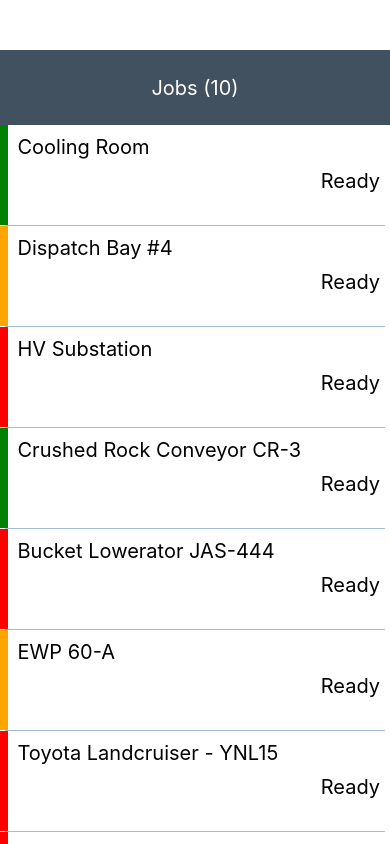
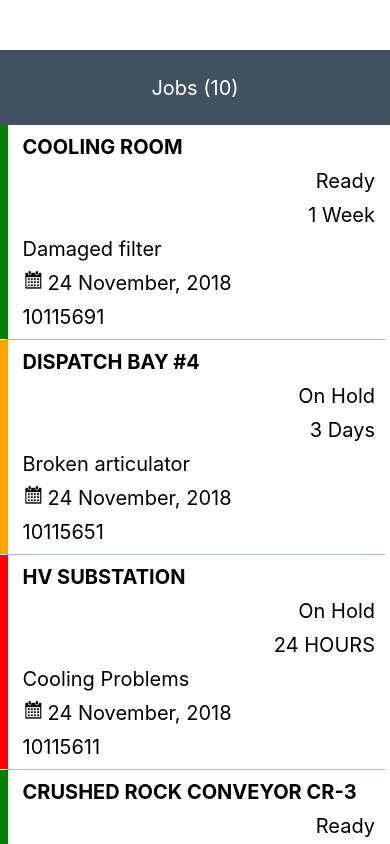
Before and after one commit to lukephelan/fieldworker, a React Native app: screen / in a window 390 px wide. Built offline with nearby package versions, Linux system fonts and the light colour scheme.

Commit message:
Rearrange list item layout

```diff
--- a/assets/mockData.js
+++ b/assets/mockData.js
@@ -6,7 +6,7 @@ let mockData = [
       "Longitude": "",
       "Priority": 3,
       "Description": "Damaged filter",
-      "DateRaised": "",
+      "DateRaised": "24 November, 2018",
       "JobNumber": "10115691",
       "Turnaround": "1 Week",
       "Status": "Ready"
@@ -18,10 +18,10 @@ let mockData = [
       "Longitude": "",
       "Priority": 2,
       "Description": "Broken articulator",
-      "DateRaised": "",
+      "DateRaised": "24 November, 2018",
       "JobNumber": "10115651",
       "Turnaround": "3 Days",
-      "Status": "Ready"
+      "Status": "On Hold"
     },
     {
       "Asset": "HV Substation",
@@ -30,10 +30,10 @@ let mockData = [
       "Longitude": "",
       "Priority": 1,
       "Description": "Cooling Problems",
-      "DateRaised": "",
+      "DateRaised": "24 November, 2018",
       "JobNumber": "10115611",
       "Turnaround": "24 HOURS",
-      "Status": "Ready"
+      "Status": "On Hold"
     },
     {
       "Asset": "Crushed Rock Conveyor CR-3",
@@ -42,7 +42,7 @@ let mockData = [
       "Longitude": "",
       "Priority": 3,
       "Description": "Cooling Problems",
-      "DateRaised": "",
+      "DateRaised": "24 November, 2018",
       "JobNumber": "10115600",
       "Turnaround": "24 HOURS",
       "Status": "Ready"
@@ -54,7 +54,7 @@ let mockData = [
       "Longitude": "",
       "Priority": 1,
       "Description": "Cooling Problems",
-      "DateRaised": "",
+      "DateRaised": "24 November, 2018",
       "JobNumber": "10115599",
       "Turnaround": "24 HOURS",
       "Status": "Ready"
@@ -66,7 +66,7 @@ let mockData = [
       "Longitude": "",
       "Priority": 2,
       "Description": "Broken damper",
-      "DateRaised": "",
+      "DateRaised": "24 November, 2018",
       "JobNumber": "10115089",
       "Turnaround": "24 HOURS",
       "Status": "Ready"
@@ -78,7 +78,7 @@ let mockData = [
       "Longitude": "",
       "Priority": 1,
       "Description": "Cooling Problems",
-      "DateRaised": "",
+      "DateRaised": "24 November, 2018",
       "JobNumber": "10115692",
       "Turnaround": "24 HOURS",
       "Status": "Ready"
@@ -90,7 +90,7 @@ let mockData = [
       "Longitude": "",
       "Priority": 1,
       "Description": "Cooling Problems",
-      "DateRaised": "",
+      "DateRaised": "24 November, 2018",
       "JobNumber": "10115700",
       "Turnaround": "24 HOURS",
       "Status": "Ready"
@@ -102,7 +102,7 @@ let mockData = [
       "Longitude": "",
       "Priority": 3,
       "Description": "Cooling Problems",
-      "DateRaised": "",
+      "DateRaised": "24 November, 2018",
       "JobNumber": "10115816",
       "Turnaround": "24 HOURS",
       "Status": "Ready"
@@ -114,7 +114,7 @@ let mockData = [
       "Longitude": "",
       "Priority": 3,
       "Description": "Cooling Problems",
-      "DateRaised": "",
+      "DateRaised": "24 November, 2018",
       "JobNumber": "10115911",
       "Turnaround": "24 HOURS",
       "Status": "Ready"
--- a/components/ListItem.js
+++ b/components/ListItem.js
@@ -1,5 +1,5 @@
 import React, { Component } from 'react';
-import { StyleSheet, Text, View, FlatList } from 'react-native';
+import { StyleSheet, Text, View, Image } from 'react-native';
 
 class ListItem extends Component {
     renderLoading() {
@@ -16,8 +16,15 @@ class ListItem extends Component {
             <View style={styles.listTile}>
                 <View style={[styles.priorityIndicatorPanel, data.Priority === 1 && styles.highPriorityIndicator, data.Priority === 2 && styles.medPriorityIndicator]} />
                 <View style={styles.listItemTile} >
-                    <Text style={styles.listItemAsset}>{data.Asset}</Text>
+                    <Text style={styles.listItemAsset}>{data.Asset.toUpperCase()}</Text>
                     <Text style={styles.listItemStatus}>{data.Status}</Text>
+                    <Text style={styles.listItemStatus}>{data.Turnaround}</Text>
+                    <Text style={styles.listItemDescription}>{data.Description}</Text>
+                    <View style={styles.dateRaisedContainer}>
+                        <Image style={styles.calendarImage} source={require('../assets/calendar.png')} />
+                        <Text style={styles.listItemRaisedDate}>{data.DateRaised}</Text>
+                    </View>
+                    <Text style={styles.listItemDescription}>{data.JobNumber}</Text>
                 </View>
             </View>
         )
@@ -42,22 +49,30 @@ const styles = StyleSheet.create({
         justifyContent: 'flex-start',
         flex: 1,
         flexDirection: 'column',
-        height: 100
+        paddingBottom: 10,
+        paddingLeft: 15
     },
     listItemAsset: {
         borderBottomColor: 'black',
-        paddingLeft: 10,
+        // paddingLeft: 10,
         paddingTop: 10,
         fontSize: 20,
+        fontWeight: 'bold',
         backgroundColor: '#FFFFFF'
     },
     listItemStatus: {
         borderBottomColor: 'black',
-        paddingRight: 10,
+        paddingRight: 15,
         paddingTop: 10,
         fontSize: 20,
         backgroundColor: '#FFFFFF',
         textAlign: 'right'
+    },
+    listItemDescription: {
+        borderBottomColor: 'black',
+        paddingTop: 10,
+        fontSize: 20,
+        backgroundColor: '#FFFFFF'
     },
     highPriorityIndicator: {
         backgroundColor: 'red',
@@ -68,6 +83,22 @@ const styles = StyleSheet.create({
     priorityIndicatorPanel: {
         backgroundColor: 'green',
         width: 7.5
+    },
+    listItemRaisedDate: {
+        borderBottomColor: 'black',
+        paddingTop: 10,
+        paddingLeft: 5,
+        fontSize: 20,
+        backgroundColor: '#FFFFFF'
+    },
+    dateRaisedContainer: {
+        flex: 1,
+        flexDirection: 'row',
+        alignItems: 'baseline'
+    },
+    calendarImage: {
+        height: 20,
+        width: 20
     }
 
 })
```
Also changed, not shown: assets/calendar.png (added).
